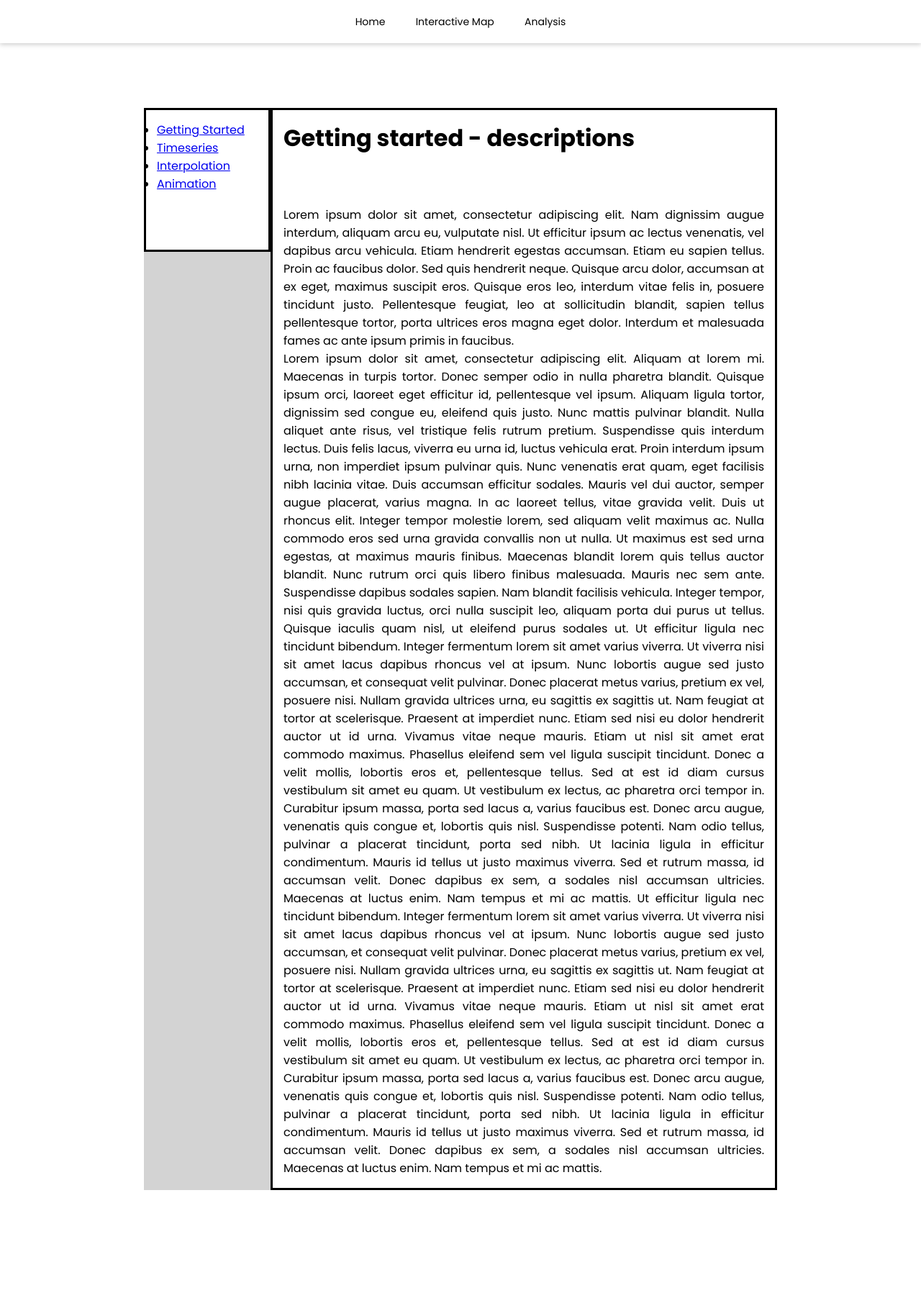
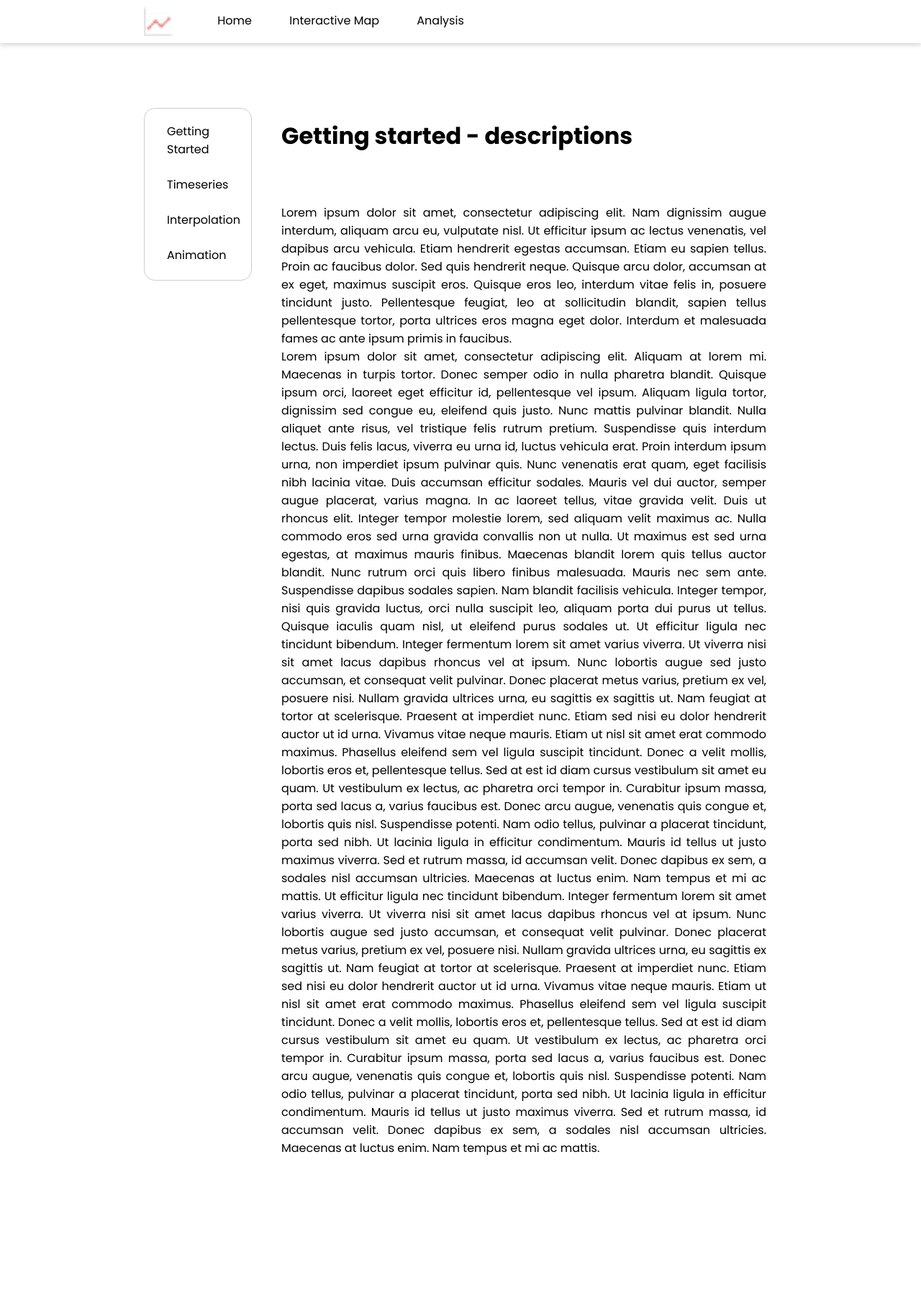
Before and after one commit to ewapelc/MeteoApp, a Django app: page /analysis/ in a window 1280 px wide. Shown: the whole page at 72% size. After the commit the page ends 1606 px from the top, so only its background shows below. Run offline with Django 3.2, Linux system fonts and the light colour scheme.

Commit message:
Small layout changes, Homepage & navbar

```diff
--- a/interactiveMap/static/analysis_page.css
+++ b/interactiveMap/static/analysis_page1.css
@@ -10,7 +10,7 @@
 /*comment background-color*/
 .wrapper {
     margin: 150px 200px;
-    background-color: #D3D3D3;
+    /*background-color: #D3D3D3;*/
 }
 
 h1 {
@@ -23,10 +23,17 @@ h1 {
 }
 
 /*comment this*/
+
+.menu {
+  border: 3px solid black;
+  border-radius: 15px;
+  border-width: 1px;
+  border-color: rgba(0, 0, 0, 0.2);
+  /*background-color: #fff;*/
+}
+
 .content, .menu {
-  border: 3px solid black;
   padding: 15px;
-  background-color: #fff;
 }
 
 .content {
@@ -36,8 +43,8 @@ h1 {
 }
 
 .menu {
-  width: 20%;
-  height: 25vh;
+  width: 17%;
+  height: 30vh;
 }
 
 
@@ -46,3 +53,18 @@ h1 {
   position: sticky;
   top: 0;
 }
+
+.menu ul a {
+  display: block;
+  text-decoration: none;
+  color: #000;
+  font-size: 16px;
+  margin: 0 0 1em .5em;
+  padding: 4px 8px;
+}
+
+.menu ul a:hover {
+    background-color: rgba(0,138,230, 0.1);
+    border-radius: 4px;
+    color: blue;
+}
--- a/interactiveMap/static/navbar.css
+++ b/interactiveMap/static/navbar.css
@@ -4,7 +4,7 @@ navbar {
     width: 100%;
     display: flex;
     align-items: center;
-    justify-content: space-around;
+    justify-content: space-between;
     min-height: 60px;
     box-shadow: 0 .1em .4em rgba(0, 0, 0, 0.2);
     background-color: #fff;
@@ -13,15 +13,18 @@ navbar {
 
 navbar ul {
     position: relative;
+    margin-left: 200px;
 }
 
+
 navbar ul a {
+    text-align: left;
     display: inline-block;
-    margin: 0 1em;
-    font-size: 14px;
+    margin: 0 2em 0 0;
+    font-size: 16px;
     text-decoration: none;
     color: #000;
-    padding: 5px;
+    padding: 4px 8px;
 }
 
 navbar ul a:hover {
@@ -29,3 +32,11 @@ navbar ul a:hover {
     border-radius: 4px;
     color: blue;
 }
+
+img {
+    width: 40px;
+    height: 40px;
+    margin-right: 50px;
+    padding: 0;
+    vertical-align: middle;
+}
--- a/interactiveMap/templates/analysis_page/layout.html
+++ b/interactiveMap/templates/analysis_page/layout.html
@@ -9,7 +9,7 @@
 
         <!--Custom CSS-->
         {% load static %}
-        <link rel="stylesheet" href="{% static 'analysis_page.css' %}">
+        <link rel="stylesheet" href="{% static 'analysis_page1.css' %}">
     </head>
 <body>
 {% include 'stations/navbar.html' %}
@@ -18,10 +18,10 @@
 
     <div class="menu">
         <ul>
-          <li><a href="/analysis">Getting Started</a></li>
-          <li><a href="/analysis/timeseries">Timeseries</a></li>
-          <li><a href="/analysis/interpolation">Interpolation</a></li>
-          <li><a href="/analysis/animation">Animation</a></li>
+          <a href="/analysis">Getting Started</a>
+          <a href="/analysis/timeseries">Timeseries</a>
+          <a href="/analysis/interpolation">Interpolation</a>
+          <a href="/analysis/animation">Animation</a>
         </ul>
     </div>
 
--- a/interactiveMap/templates/stations/navbar.html
+++ b/interactiveMap/templates/stations/navbar.html
@@ -2,6 +2,8 @@
 <link rel="stylesheet" href="{% static 'navbar.css' %}">
 <navbar>
     <ul>
+        {% load static %}
+        <img src="{% static 'images/favicon.png' %}" ></img>
       <a href="/" class="home">Home</a>
       <a href="/map" >Interactive Map</a>
       <a href="/analysis" class="analysis">Analysis</a>
```
Also changed, not shown: interactiveMap/static/homepage1.css (renamed from interactiveMap/static/homepage.css, +10 -0 lines), interactiveMap/templates/stations/homepage.html (+12 -8 lines).
